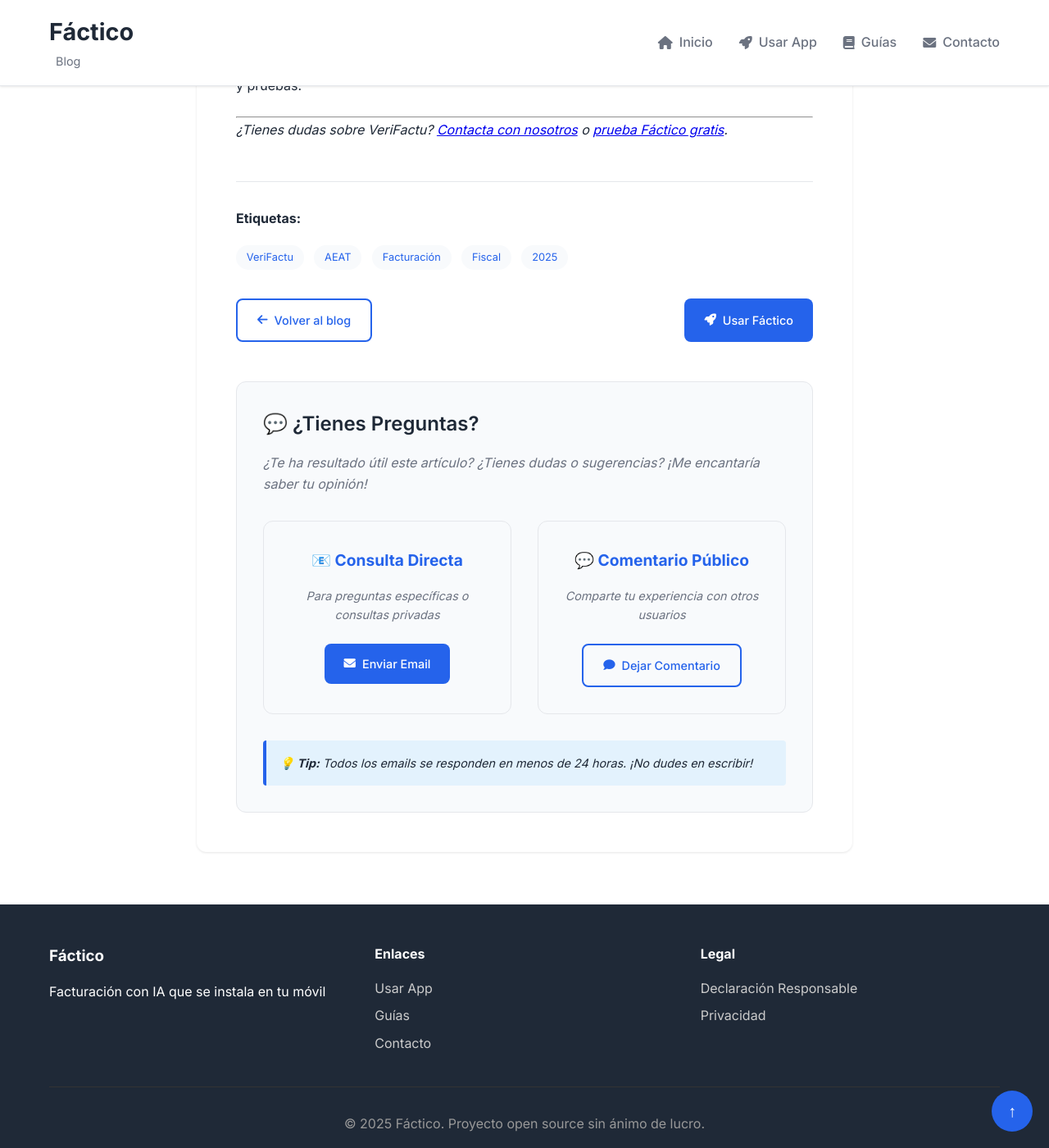
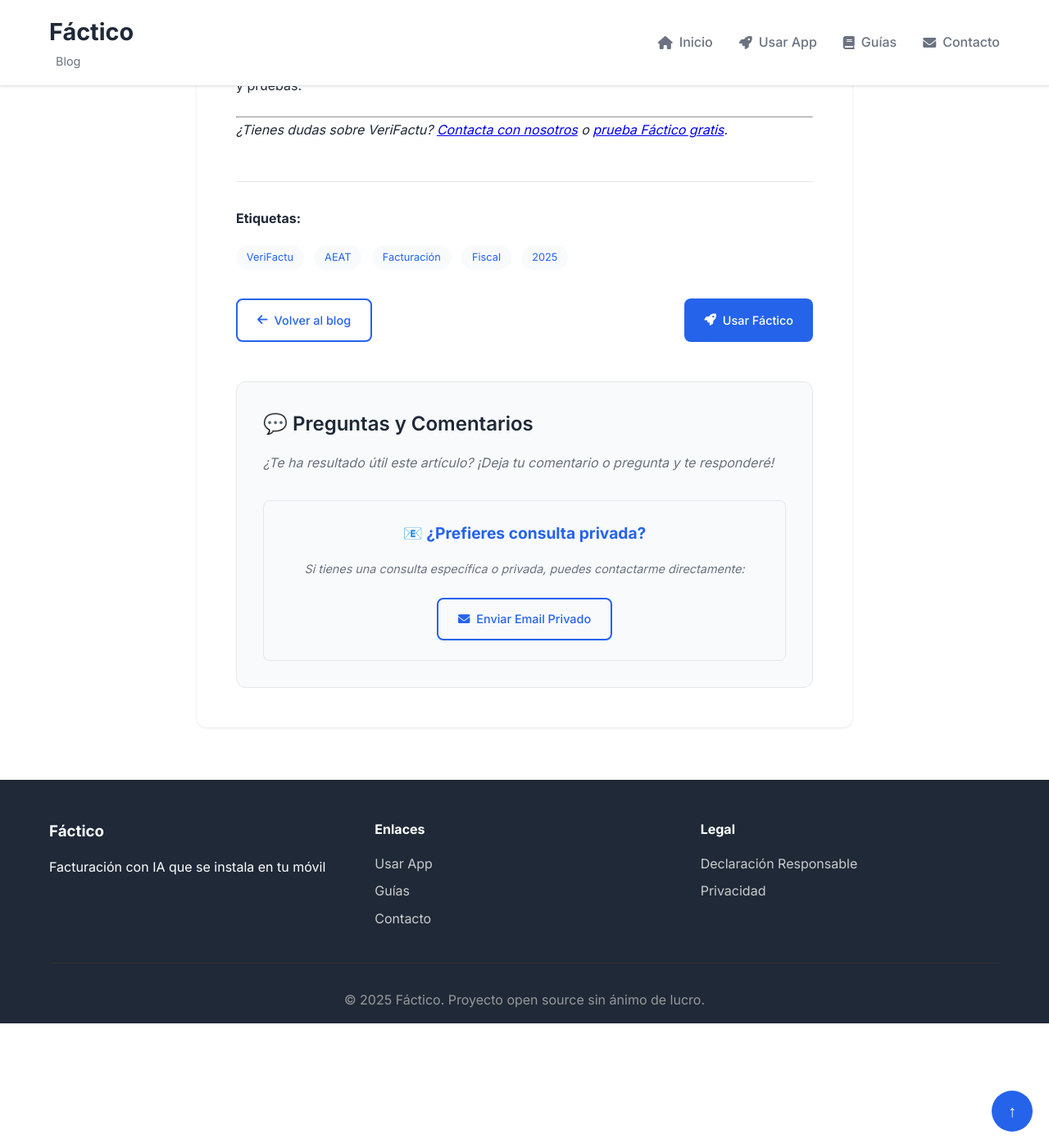
Before and after one commit to PacoMedina1959/facticoapp_website, a Jekyll site: the page built from blog/_posts/2025-01-15-verifactu-guia-completa.md, in a window 1280 px wide and 1400 px high, scrolled down 4708 px. Shown: the whole window at 82% size. Built offline with Jekyll 4.4.1, drawn with Linux system fonts in a browser that asks for light colours; comment, search, counter and statistics services are not loaded.

Commit message:
Implementar sistema híbrido DISQUS + Email
- Restaurar DISQUS para comentarios públicos
- Mantener opción de email para consultas privadas
- Ofrecer ambas opciones a los usuarios
- Mejorar experiencia de usuario completa

```diff
--- a/blog/_layouts/post.html
+++ b/blog/_layouts/post.html
@@ -52,35 +52,36 @@
         </div>
     </footer>
 
-    <!-- Contact Section -->
+    <!-- Comments and Contact Section -->
     {% if page.comments %}
     <div class="comments-section">
-        <h3>💬 ¿Tienes Preguntas?</h3>
-        <p>¿Te ha resultado útil este artículo? ¿Tienes dudas o sugerencias? ¡Me encantaría saber tu opinión!</p>
+        <h3>💬 Preguntas y Comentarios</h3>
+        <p>¿Te ha resultado útil este artículo? ¡Deja tu comentario o pregunta y te responderé!</p>
 
-        <!-- Contact Options -->
-        <div class="contact-options">
-            <div class="contact-card">
-                <h4>📧 Consulta Directa</h4>
-                <p>Para preguntas específicas o consultas privadas</p>
-                <a href="mailto:administrador@facticoapp.es?subject=Consulta sobre: {{ page.title }}" class="btn btn-primary">
-                    <i class="fas fa-envelope"></i>
-                    Enviar Email
-                </a>
-            </div>
+        <!-- DISQUS Comments -->
+        <div id="disqus_thread"></div>
+        <script>
+            var disqus_config = function () {
+                this.page.url = '{{ page.url | absolute_url }}';
+                this.page.identifier = '{{ page.id }}';
+            };
+            (function() {
+                var d = document, s = d.createElement('script');
+                s.src = 'https://facticoapp-blog.disqus.com/embed.js';
+                s.setAttribute('data-timestamp', +new Date());
+                (d.head || d.body).appendChild(s);
+            })();
+        </script>
+        <noscript>Please enable JavaScript to view the <a href="https://disqus.com/?ref_noscript">comments powered by Disqus.</a></noscript>
 
-            <div class="contact-card">
-                <h4>💬 Comentario Público</h4>
-                <p>Comparte tu experiencia con otros usuarios</p>
-                <a href="mailto:administrador@facticoapp.es?subject=Comentario sobre: {{ page.title }}&body=Mi comentario: " class="btn btn-outline">
-                    <i class="fas fa-comment"></i>
-                    Dejar Comentario
-                </a>
-            </div>
-        </div>
-
-        <div class="contact-note">
-            <p><strong>💡 Tip:</strong> Todos los emails se responden en menos de 24 horas. ¡No dudes en escribir!</p>
+        <!-- Private Contact -->
+        <div class="private-contact">
+            <h4>📧 ¿Prefieres consulta privada?</h4>
+            <p>Si tienes una consulta específica o privada, puedes contactarme directamente:</p>
+            <a href="mailto:administrador@facticoapp.es?subject=Consulta sobre: {{ page.title }}" class="btn btn-outline">
+                <i class="fas fa-envelope"></i>
+                Enviar Email Privado
+            </a>
         </div>
     </div>
     {% endif %}
--- a/blog/css/blog.css
+++ b/blog/css/blog.css
@@ -501,62 +501,25 @@
     margin-top: 1rem;
 }
 
-.contact-options {
-    display: grid;
-    grid-template-columns: 1fr 1fr;
-    gap: 2rem;
-    margin: 2rem 0;
+.private-contact {
+    margin-top: 2rem;
+    padding: 1.5rem;
+    background: var(--light-bg);
+    border: 1px solid var(--border-color);
+    border-radius: 8px;
+    text-align: center;
 }
 
-.contact-card {
-    padding: 2rem;
-    background: var(--light-bg);
-    border: 1px solid var(--border-color);
-    border-radius: 12px;
-    text-align: center;
-    transition: var(--transition);
-}
-
-.contact-card:hover {
-    transform: translateY(-2px);
-    box-shadow: 0 4px 12px rgba(0, 0, 0, 0.1);
-}
-
-.contact-card h4 {
+.private-contact h4 {
     color: var(--primary-color);
     margin-bottom: 1rem;
     font-size: 1.2rem;
 }
 
-.contact-card p {
+.private-contact p {
     color: var(--text-light);
     margin-bottom: 1.5rem;
     font-size: 0.9rem;
-}
-
-.contact-note {
-    margin-top: 2rem;
-    padding: 1rem;
-    background: #e3f2fd;
-    border-left: 4px solid var(--primary-color);
-    border-radius: 4px;
-}
-
-.contact-note p {
-    margin: 0;
-    color: var(--text-color);
-    font-size: 0.9rem;
-}
-
-@media (max-width: 768px) {
-    .contact-options {
-        grid-template-columns: 1fr;
-        gap: 1rem;
-    }
-
-    .contact-card {
-        padding: 1.5rem;
-    }
 }
 
 @media (max-width: 768px) {
```
